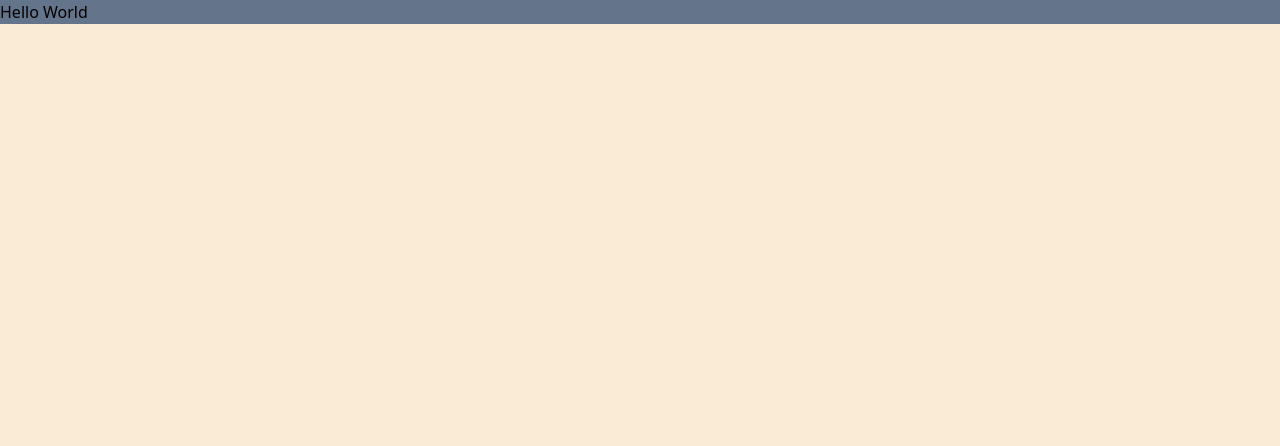
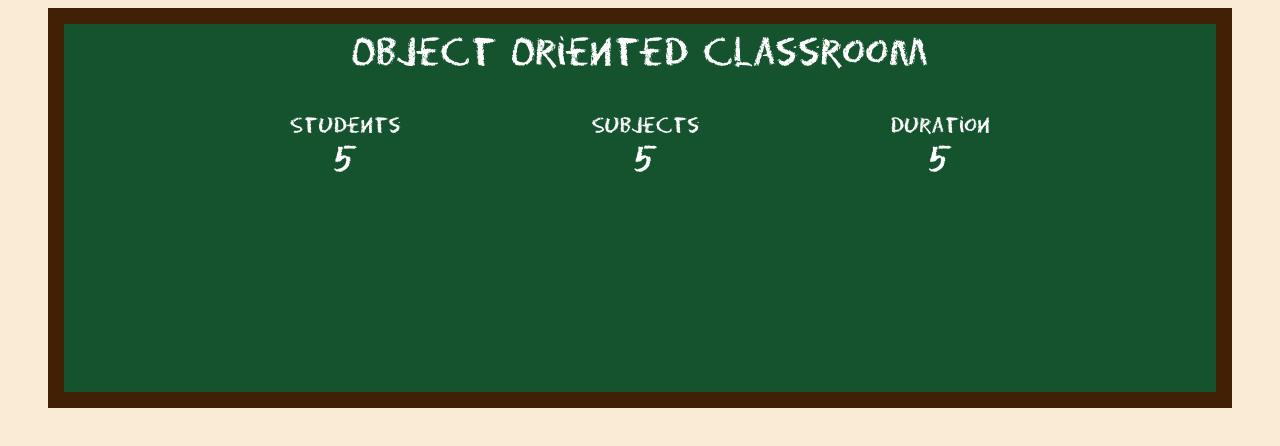
Before and after one commit to oiviana/oop-classroom, a React (Vite) app: page / in a window 1280 px wide. Shown: the top 446 px of the page. Built offline with nearby package versions, Linux system fonts and the light colour scheme.

Commit message:
feat: first blackboard component structure

```diff
--- a/src/App.tsx
+++ b/src/App.tsx
@@ -1,11 +1,11 @@
+import Blackboard from "./components/Blackboard";
+
 function App() {
-
-
   return (
-    <>
-    <h2 className='bg-slate-500'>Hello World</h2>
-    </>
-  )
+    <div className=" w-full max-w-[1200px] mx-auto p-2">
+      <Blackboard />
+    </div>
+  );
 }
 
-export default App
+export default App;
--- /dev/null
+++ b/src/components/Blackboard/index.tsx
@@ -0,0 +1,22 @@
+export default function Blackboard(){
+
+    return(
+        <div className="w-full h-[25rem] bg-green-900 box-border border-[16px] border-yellow-950 font-chalk text-white flex flex-col items-center gap-10">
+            <h1 className="text-lg md:text-xl lg:text-4xl mt-2">Object Oriented Classroom</h1>
+            <div className="flex justify-between w-full max-w-[700px]  text-base lg:text-xl ">
+                <div className="flex flex-col items-center">
+                    <h2>Students</h2>
+                    <p className="lg:text-4xl"> 5</p>
+                </div>
+                <div className="flex flex-col items-center">
+                    <h2>Subjects</h2>
+                    <p className="lg:text-4xl"> 5</p>
+                </div>
+                <div className="flex flex-col items-center">
+                    <h2>Duration</h2>
+                    <p className="lg:text-4xl"> 5</p>
+                </div>
+            </div>
+        </div>
+    )
+}
```
